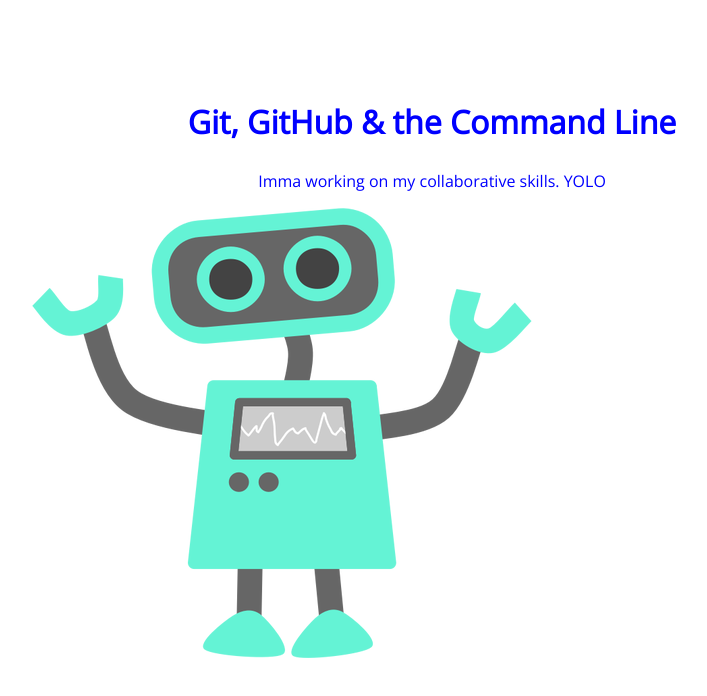
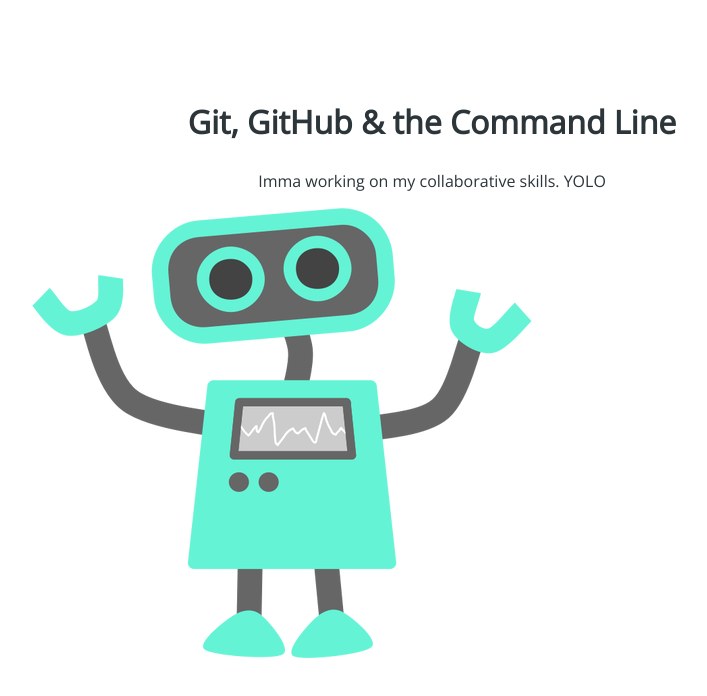
Before and after one commit to Fstacker/practice-skillcrush, a plain HTML site: page index.html in a window 1280 px wide. Shown: the whole page, without its empty margins (208-915 px from the left). Drawn offline with nearby package versions, Linux system fonts and the light colour scheme.

Commit message:
changed <h1> and <p> font color

```diff
--- a/css/style.css
+++ b/css/style.css
@@ -5,7 +5,7 @@ section {
 section h1,
 section p {
 	text-align: center;
-	color: blue;
+	color: #2c3539;
 }
 section h1 {
 	font: 32px 'Open Sans';
```
